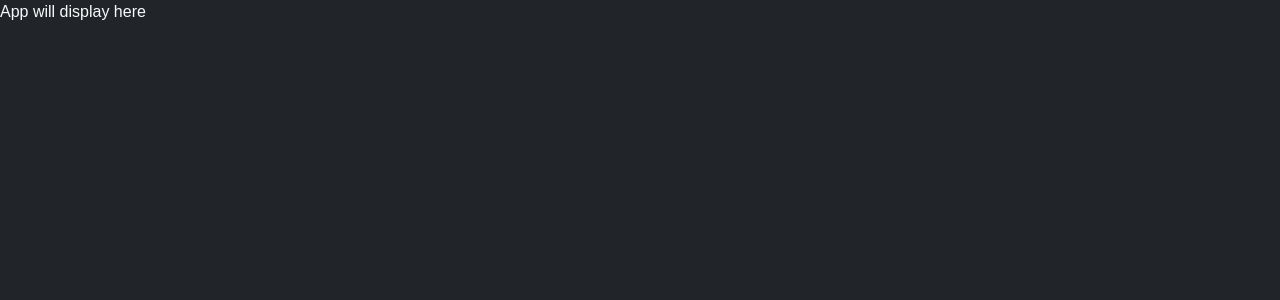
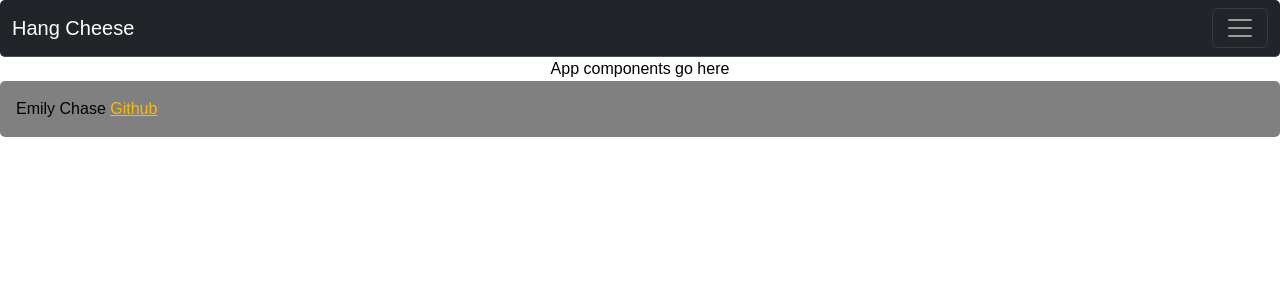
Before and after one commit to emchase8/260_startup, a React (Vite) app in the folder startup-files/: page / in a window 1280 px wide. Shown: the top 300 px of the page. Built offline with nearby package versions, Linux system fonts and the light colour scheme.

Commit message:
setting up app.jsx

```diff
--- a/startup-files/src/app.jsx
+++ b/startup-files/src/app.jsx
@@ -3,5 +3,40 @@ import 'bootstrap/dist/css/bootstrap.min.css';
 import './app.css';
 
 export default function App() {
-  return <div className='body bg-dark text-light'>App will display here</div>;
-}
+    return (
+      <div>
+        <header>
+            <nav className="navbar bg-dark border-bottom border-body" data-bs-theme="dark">
+                <div className="container-fluid">
+                    <a className="navbar-brand">Hang Cheese</a>
+                    <button className="navbar-toggler" type="button" data-bs-toggle="collapse" data-bs-target="#navbarNav" aria-controls="navbarNav" aria-expanded="false" aria-label="Toggle navigation">
+                        <span className="navbar-toggler-icon"></span>
+                    </button>
+                    <div className="collapse navbar-collapse" id="navbarNav">
+                        <ul className="navbar-nav">
+                          <li className="nav-item">
+                            <a className="nav-link active" aria-current="page" href="index.html">Home</a>
+                          </li>
+                          <li className="nav-item">
+                            <a className="nav-link" href="game.html">Game</a>
+                          </li>
+                          <li className="nav-item">
+                            <a className="nav-link" href="scoreboard.html">Scoreboard</a>
+                          </li>
+                          <li className="nav-item">
+                            <a className="nav-link" href="info.html">About</a>
+                          </li>
+                        </ul>
+                    </div>
+                </div>
+            </nav>
+        </header>
+
+        <main>App components go here</main>
+
+        <footer>
+            <div className="footer_colors">Emily Chase <a href="https://github.com/emchase8/260_startup">Github</a></div>
+        </footer>
+      </div>
+    );
+  }
```
